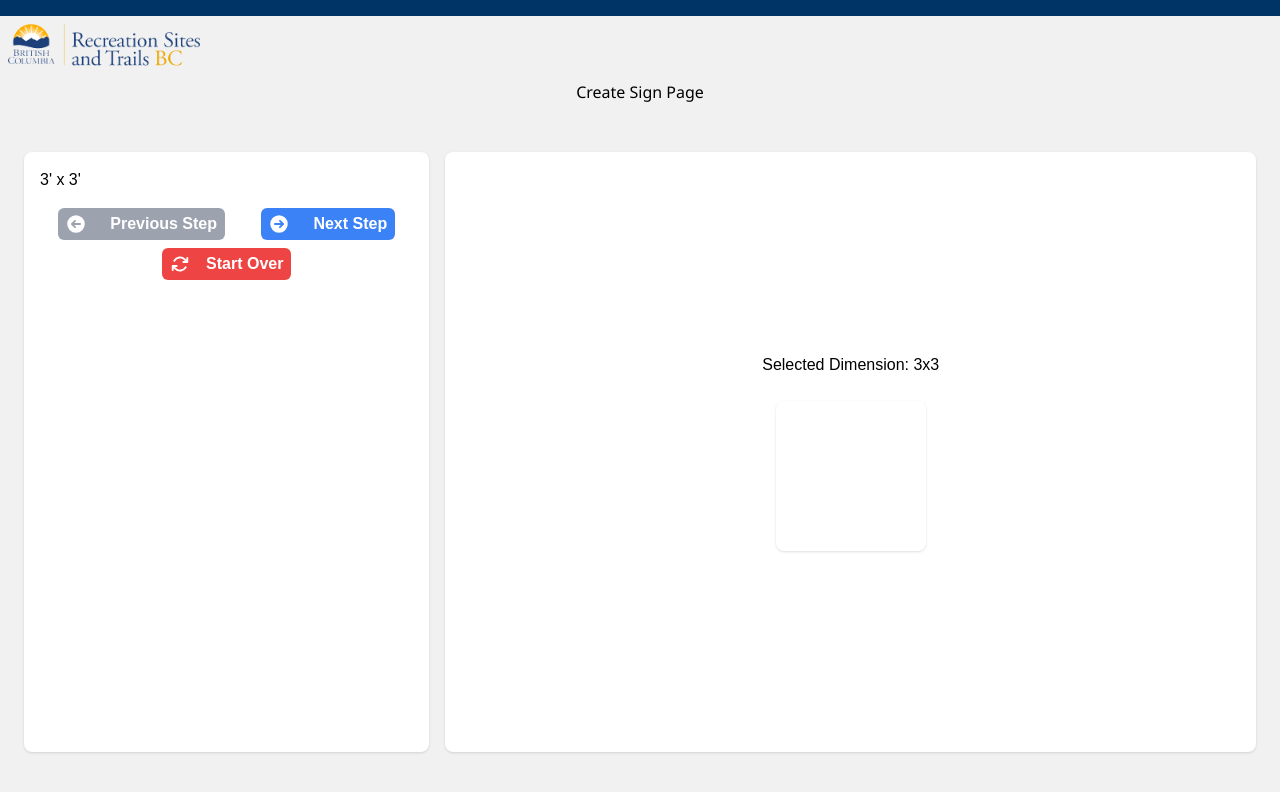
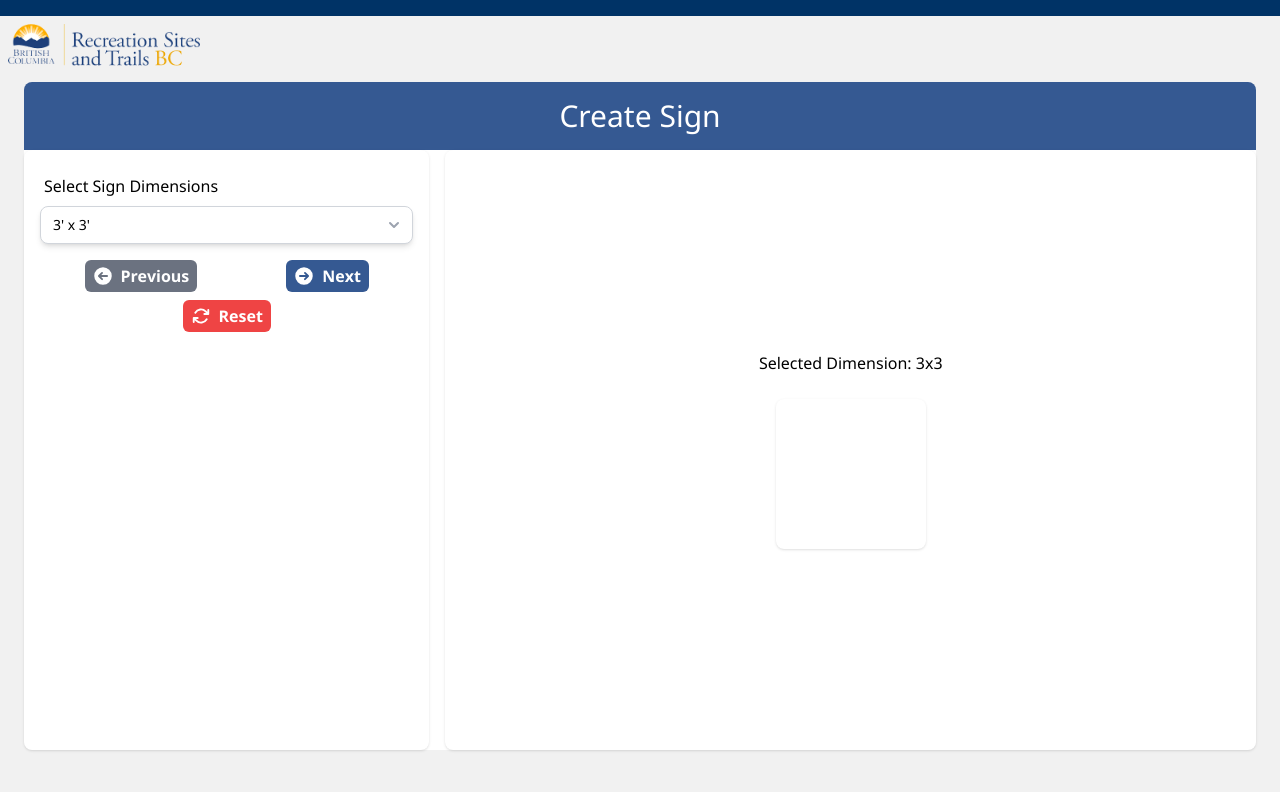
Before and after one commit to habitinc/BC-Trails-Next, a Next.js app: page /CreateSign in a window 1280 px wide. Shown: the top 792 px of the page. Built offline with nearby package versions, Linux system fonts and the light colour scheme.

Commit message:
Fix typescript errors on SignBuilder. App runs clean build after typescript error handling.

```diff
--- a/app/CreateSign/page.tsx
+++ b/app/CreateSign/page.tsx
@@ -9,15 +9,21 @@ import CustomButton from "@/components/CustomButton";
 const page = () => {
     return (
         <>
-            <main className="flex min-h-screen flex-col items-center justify-center overflow-hidden" style={{ padding: '24px', width: '100vw' }}>
-                <div className="sign-builder w-full flex flex-col items-center justify-center">
+        <main className="flex min-h-screen flex-col items-center justify-center overflow-hidden" style={{ padding: '24px', width: '100vw' }}>
+            <div className="w-full flex flex-col items-center justify-center">
+                {/* Heading in a blue rectangle */}
+                <div className="bg-primary-bc-light-blue text-white w-full rounded-t-lg py-4 flex justify-center items-center bc-sans" style={{ maxWidth: '100%' }}>
+                    <h1 className="text-center text-3xl">Create Sign</h1>
+                </div>
 
-                    <p className="text-center mb-12 mx-auto bc-sans" style={{ maxWidth: '95%' }}>Create Sign Page</p>
+                {/* SignBuilder component */}
+                <div className="sign-builder w-full flex flex-col items-center justify-center rounded-b-lg bg-white">
                     <SignBuilder />
                 </div>
-            </main>
-        </>
-    );
+            </div>
+        </main>
+    </>
+);
 }
 
 export default page;
--- a/app/globals.css
+++ b/app/globals.css
@@ -37,7 +37,7 @@
   margin: 0;
   padding: 0;
   box-sizing: border-box;
-  font-family: "Manrope", sans-serif;
+  font-family: 'BCSans', sans-serif;
 }
 
 body {
@@ -56,7 +56,7 @@ body {
 
 /* START: General styles */
 .bc-sans {
-  @apply font-BCSans;
+  font-family: 'BCSans', sans-serif;
 }
 
 .bg-bc-light-blue {
--- a/app/page.tsx
+++ b/app/page.tsx
@@ -17,7 +17,7 @@ export default function Home() {
             height={75}
             className="w-full mx-auto mb-12"
           />
-          <p className="text-center mb-12 max-w-sm mx-auto bc-sans ">Welcome to the RSTBC Kiosk Sign Generator. Complete the questionnaire below to generate a sign and download print-ready files.</p>
+          <p className="text-center mb-12 max-w-sm mx-auto bc-sans ">Welcome to the RSTBC Kiosk Sign Generator. Complete the following selections to generate a sign and download print-ready files.</p>
           <CustomButton
             title="Get Started"
             containerStyles="text-bcwhite bg-primary-bc-light-blue rounded-md mx-auto px-8 py-4"
--- a/components/DimensionSelector.tsx
+++ b/components/DimensionSelector.tsx
@@ -1,34 +1,52 @@
 import React from 'react';
 import { Listbox } from '@headlessui/react';
-import { DimensionProps, DimensionSelectorProps } from '@/types'; // Adjust the import path as necessary
+import { DimensionProps, DimensionSelectorProps } from '@/types'; // Ensure the path is correct
 
 const DimensionSelector: React.FC<DimensionSelectorProps> = ({
     dimensions,
     selectedDimension,
     onSelectDimension,
 }) => {
-
   return (
+    <div className="relative"> {/* Ensure the dropdown list aligns with this container */}
+    <p className='py-2 px-1'>Select Sign Dimensions</p>
       <Listbox value={selectedDimension} onChange={onSelectDimension}>
-      <Listbox.Button className="listbox-button ...">
+        <Listbox.Button className="relative w-full py-2 pl-3 pr-10 text-left bg-white rounded-lg shadow-md cursor-default sm:text-sm border border-gray-300 focus:outline-none focus:ring-1 focus:ring-indigo-500 focus:border-indigo-500">
           {selectedDimension?.title || "Select a dimension"}
+          <span className="absolute inset-y-0 right-0 flex items-center pr-2 pointer-events-none">
+            {/* Arrow icon */}
+            <svg className="w-5 h-5 text-gray-400" xmlns="http://www.w3.org/2000/svg" viewBox="0 0 20 20" fill="currentColor" aria-hidden="true">
+              <path fillRule="evenodd" d="M5.293 7.293a1 1 0 011.414 0L10 10.586l3.293-3.293a1 1 0 111.414 1.414l-4 4a1 1 0 01-1.414 0l-4-4a1 1 0 010-1.414z" clipRule="evenodd" />
+            </svg>
+          </span>
         </Listbox.Button>
-      <Listbox.Options className="...">
+        <Listbox.Options className="absolute w-full py-1 mt-1 overflow-auto text-base bg-white rounded-md shadow-lg max-h-60 ring-1 ring-black ring-opacity-5 focus:outline-none sm:text-sm">
           {dimensions.map((dimension) => (
             <Listbox.Option
               key={dimension.title}
               value={dimension}
-            className={({ active, selected }) => `... ${active ? 'bg-indigo-100' : 'bg-white'} ${selected ? 'font-semibold' : 'font-normal'}`}
+              className={({ active, selected }) => `${active ? 'text-white bg-indigo-600' : 'text-gray-900'} cursor-default select-none relative py-2 pl-10 pr-4`}
             >
               {({ selected }) => (
-              <span className={`${selected ? 'font-semibold' : 'font-normal'}`}>
+                <>
+                  <span className={`${selected ? 'font-medium' : 'font-normal'} block truncate`}>
                     {dimension.title}
                   </span>
+                  {selected ? (
+                    <span className="absolute inset-y-0 left-0 flex items-center pl-3 text-indigo-600">
+                      {/* Check icon */}
+                      <svg className="w-5 h-5" xmlns="http://www.w3.org/2000/svg" viewBox="0 0 20 20" fill="currentColor" aria-hidden="true">
+                        <path fillRule="evenodd" d="M16.707 5.293a1 1 0 010 1.414l-8 8a1 1 0 01-1.414 0l-4-4a1 1 0 011.414-1.414L8 12.586l7.293-7.293a1 1 0 011.414 0z" clipRule="evenodd" />
+                      </svg>
+                    </span>
+                  ) : null}
+                </>
               )}
             </Listbox.Option>
           ))}
         </Listbox.Options>
       </Listbox>
+    </div>
   );
 };
 
--- a/components/NavigationButtons.tsx
+++ b/components/NavigationButtons.tsx
@@ -21,24 +21,24 @@ const NavigationButtons: React.FC<NavigationButtonsProps> = ({
   <div className="navigation-buttons mt-4 flex flex-col items-center gap-2">
     <div className="flex justify-between w-full">
       <CustomButton
-        title="Previous Step"
+        title="Previous"
         handleClick={handlePrevStep}
-        containerStyles="bg-gray-400 hover:bg-gray-300 text-white font-bold py-1 px-2 rounded-md flex items-center gap-4 mx-auto"
+        containerStyles="bg-gray-500 hover:bg-gray-600 text-white font-bold py-1 px-2 rounded-md flex items-center mx-auto"
         icon={<ArrowLeftCircleIcon className="w-5 h-5" />}
         isDisabled={isPrevDisabled}
       />
       <CustomButton
-        title="Next Step"
+        title="Next"
         handleClick={handleNextStep}
-        containerStyles="bg-blue-500 hover:bg-blue-600 text-white font-bold py-1 px-2 rounded-md flex items-center gap-4 mx-auto"
+        containerStyles="bg-bc-light-blue hover:bg-primary-bc-blue text-white font-bold py-1 px-2 rounded-md flex items-center mx-auto"
         icon={<ArrowRightCircleIcon className="w-5 h-5" />}
         isDisabled={isNextDisabled}
       />
     </div>
     <CustomButton
-      title="Start Over"
+      title="Reset"
       handleClick={handleStartOver}
-      containerStyles="bg-red-500 hover:bg-red-600 text-white font-bold py-1 px-2 rounded-md flex items-center gap-2 mx-auto"
+      containerStyles="bg-red-500 hover:bg-red-600 text-white font-bold py-1 px-2 rounded-md flex items-center mx-auto"
       icon={<ArrowPathIcon className="w-5 h-5" />}
     />
   </div>
--- a/components/SignBuilder.tsx
+++ b/components/SignBuilder.tsx
@@ -15,27 +15,38 @@ const dimensions: DimensionProps[] = [
 
 
 const SignBuilder: React.FC = () => {
-  // Initialize selectedDimension state
-
+  // Assume the initial state includes dimensions and name, and potentially more properties.
   const [sign, setSign] = useState<SignProps>({ dimensions: dimensions[0].dimensions, name: '' });
   const [currentStep, setCurrentStep] = useState(0);
 
   const renderStepSummary = () => {
-    const summaries = [];
+    // Filter out empty or unset properties to avoid displaying them.
+    const filledEntries = Object.entries(sign).filter(([_, value]) => value);
 
-    // Always show the dimension selection summary if past the first step
-    if (currentStep > 0) {
-      summaries.push(
-        <div key="dimension-summary" className="text-lg font-bold mb-2">
-          Dimensions: <span className="font-normal">{sign.dimensions}</span>
+    // Only display summaries if past the first step and there are filled entries.
+    if (currentStep > 0 && filledEntries.length > 0) {
+      return (
+        <div className="mb-2">
+          {filledEntries.map(([key, value]) => (
+            <div key={key} className="text-md font-bold">
+              {/* Convert the key to a readable format and display its value */}
+              {formatKey(key)}: <span className="font-normal">{value}</span>
+            </div>
+          ))}
         </div>
       );
     }
 
-    // Add more summaries for other steps as needed
-    // if (currentStep > N) { ... }
+    // Return null or an empty fragment if no entries to display.
+    return null;
+  };
 
-    return summaries;
+  // A utility function to format keys for display, e.g., converting "firstName" to "First Name".
+  const formatKey = (key: string) => {
+    // Split the key into words based on uppercase letters, add spaces, and capitalize.
+    return key.replace(/([A-Z])/g, ' $1') // Add space before capital letters.
+      .replace(/^./, (str) => str.toUpperCase()) // Capitalize the first letter.
+      .trim();
   };
 
   const handleDimensionSelect = (dimension: DimensionProps) => {
@@ -46,7 +57,8 @@ const SignBuilder: React.FC = () => {
     setSign(prevSign => ({ ...prevSign, name }));
   };
   const handleNextStep = () => {
-    if ((currentStep === 0 && sign.dimensions) || (currentStep === 1 && sign.name.trim() !== '')) {
+    if ((currentStep === 0 && sign.dimensions) ||
+      (currentStep === 1 && (sign.name || '').trim() !== '')) {
       setCurrentStep(currentStep + 1);
     }
   };
@@ -62,7 +74,8 @@ const SignBuilder: React.FC = () => {
     setSign({ dimensions: dimensions[0].dimensions, name: '' });
   };
 
-  const isNextDisabled = (currentStep === 0 && !sign.dimensions) || (currentStep === 1 && sign.name.trim() === '');
+  const isNextDisabled = (currentStep === 0 && !sign.dimensions) ||
+    (currentStep === 1 && (sign.name || '').trim() === '');
 
   const renderStepContent = () => {
     return (
@@ -74,7 +87,7 @@ const SignBuilder: React.FC = () => {
           handleNameChange={handleNameChange}
           dimensions={dimensions}
           selectedDimension={dimensions.find(d => d.dimensions === sign.dimensions) || null}
-          name={sign.name}
+          name={sign.name || ''}
         />
       </>
     );
@@ -93,7 +106,7 @@ const SignBuilder: React.FC = () => {
         />
       </div>
       <div className="preview-container w-full md:w-2/3 bg-white p-4 shadow rounded-lg overflow-hidden flex justify-center items-center md:min-h-[600px]">
-        <SignPreview dimension={sign.dimensions} name={sign.name} />
+        <SignPreview dimension={sign.dimensions} name={sign.name || ''} />
       </div>
     </div>
   );
```
Lines whose indentation alone changed are shown as unchanged.
